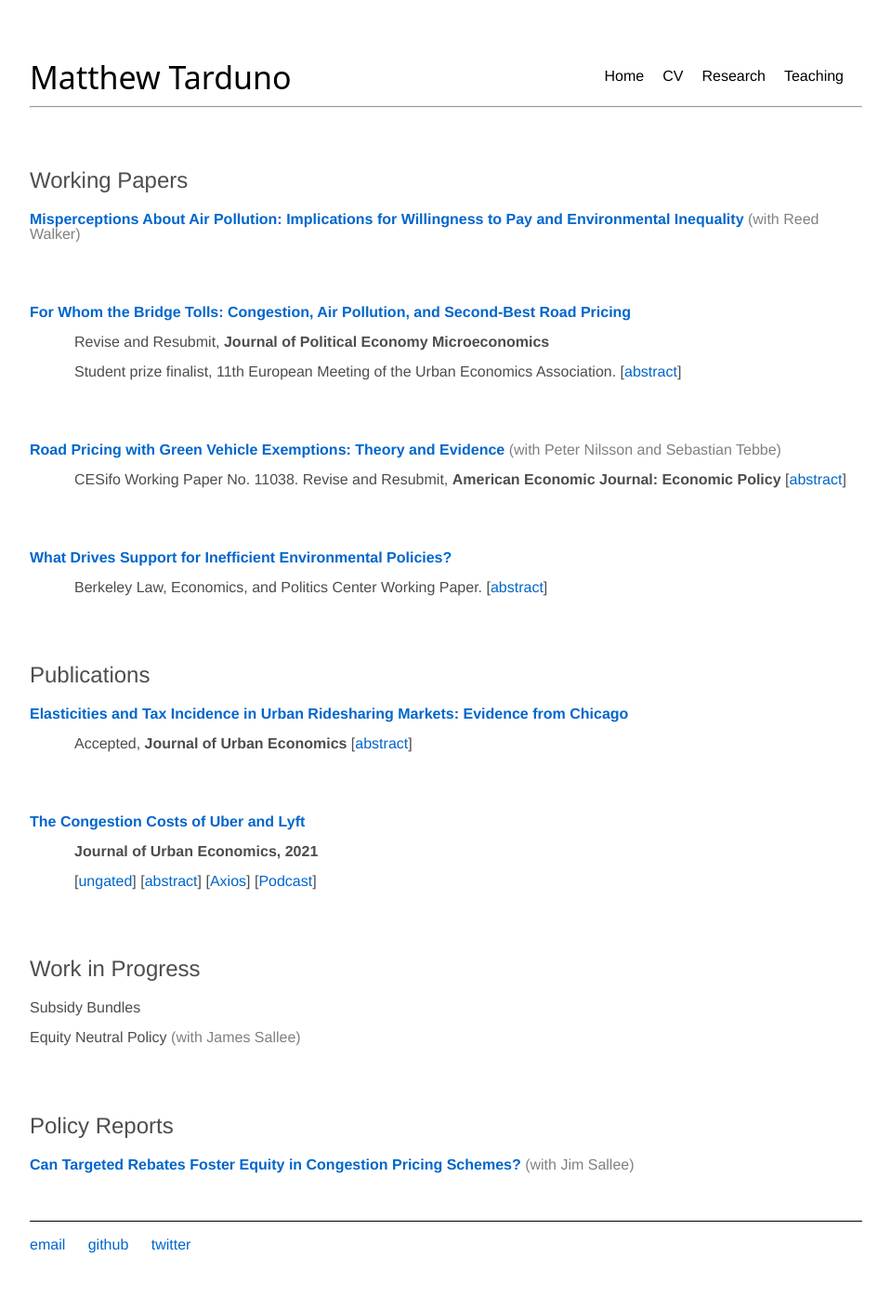
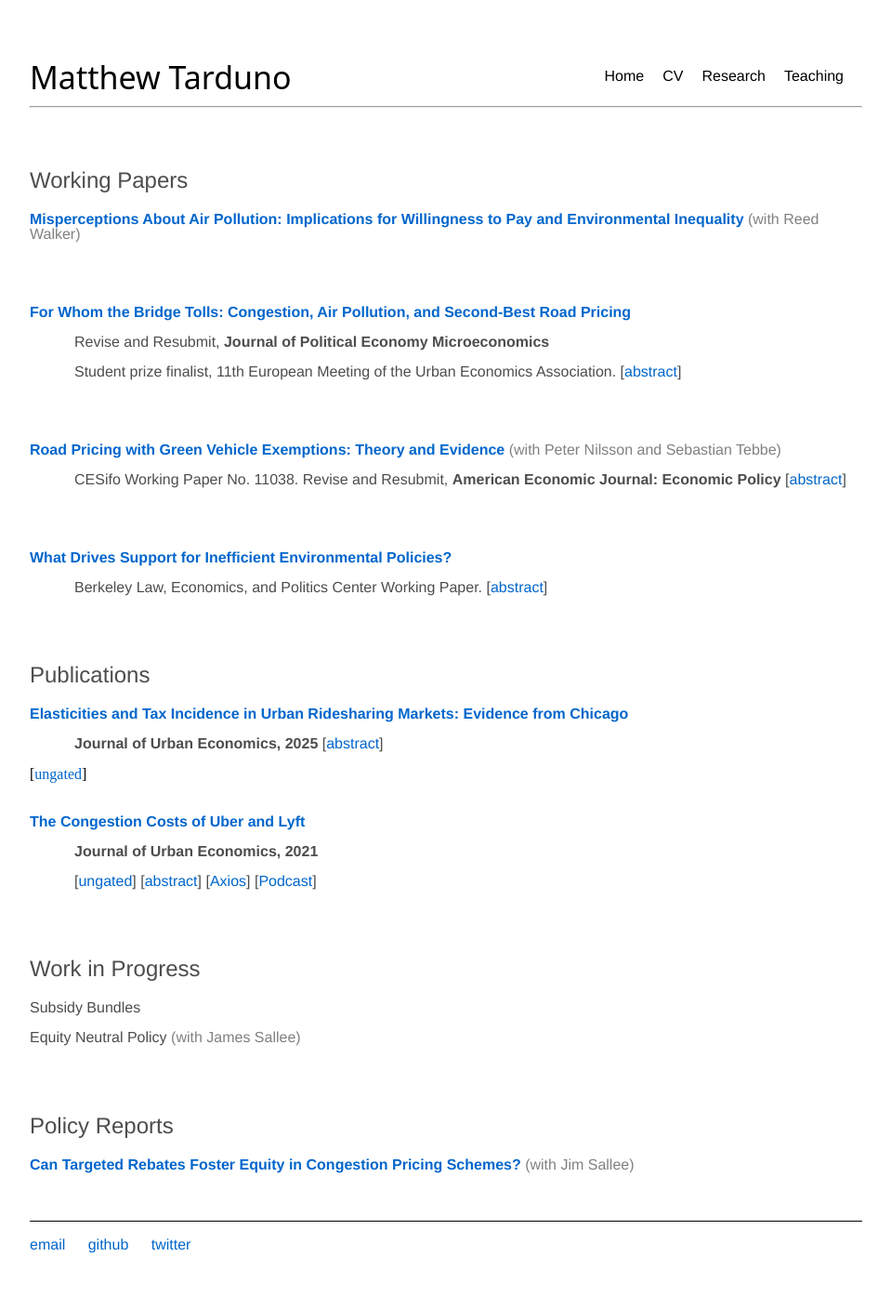
Before and after one commit to Matt-Tarduno/Matt-Tarduno.github.io, a Jekyll site: the page built from research/index.html, in a window 1280 px wide. Shown: the whole page at 93% size, without its empty margins (160-1119 px from the left). Built offline with Jekyll 4.4.1, drawn with Linux system fonts in a browser that asks for light colours.

Commit message:
Update index.html

```diff
--- a/research/index.html
+++ b/research/index.html
@@ -129,13 +129,19 @@ experiment highlight the importance of communicating to voters the efficacy of p
     <h1>Publications</h1>
 
     <p class="paper-title">
-    <a href="https://papers.ssrn.com/sol3/papers.cfm?abstract_id=4624940" target="_blank">Elasticities and Tax Incidence in Urban Ridesharing Markets: Evidence from Chicago</a>
+    <a href="https://doi.org/10.1016/j.jue.2025.103809" target="_blank">Elasticities and Tax Incidence in Urban Ridesharing Markets: Evidence from Chicago</a>
     </p>
-    <p class="info-line">Accepted, <span class="journal-name">Journal of Urban Economics</span>
+    <p class="info-line"><span class="journal-name">Journal of Urban Economics, 2025</span>
         [<a href="javascript:void(0)" onclick="toggleAbstract('abstract2')">abstract</a>]
     </p>
-    <p id="abstract2" class="abstract">
-This paper answers three questions about ridesharing taxes: (i) How elastic is ridesharing with respect to taxation? (ii) How effective are ridesharing taxes at addressing traffic-related externalities? And (iii), who bears the burden of ridesharing taxes? Using data from Chicago, I show that ridesharing demand is inelastic in gross terms, and relative to supply. Accordingly, 85% of the city’s tax falls on passengers. Consistent with inelastic demand, I find little evidence of changes in congestion or air pollution in US cities that recently imposed ridesharing taxes. Finally, ridesharing taxes are roughly as progressive as the federal income tax schedule.    </p>
+    [<a href="https://papers.ssrn.com/sol3/papers.cfm?abstract_id=4624940" target="_blank">ungated</a>]
+<p id="abstract2" class="abstract">
+This paper answers three questions about ridesharing taxes: (i) How elastic is ridesharing with respect to taxation?
+        (ii) How effective are ridesharing taxes at addressing traffic-related externalities? And (iii),
+        who bears the burden of ridesharing taxes? Using data from Chicago, I show that ridesharing demand is inelastic in gross terms,
+        and relative to supply. Accordingly, 85% of the city’s tax falls on passengers. Consistent with inelastic demand,
+        I find little evidence of changes in congestion or air pollution in US cities that recently imposed ridesharing taxes.
+        Finally, ridesharing taxes are roughly as progressive as the federal income tax schedule.    </p>
     <br><br>
 
     <p class="paper-title">
```
